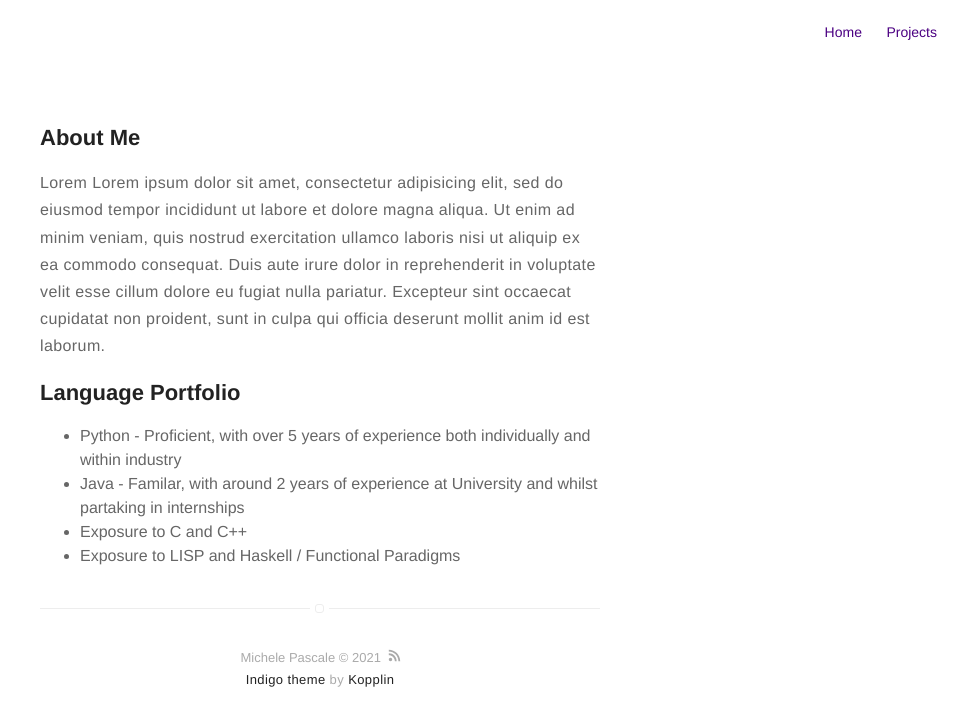
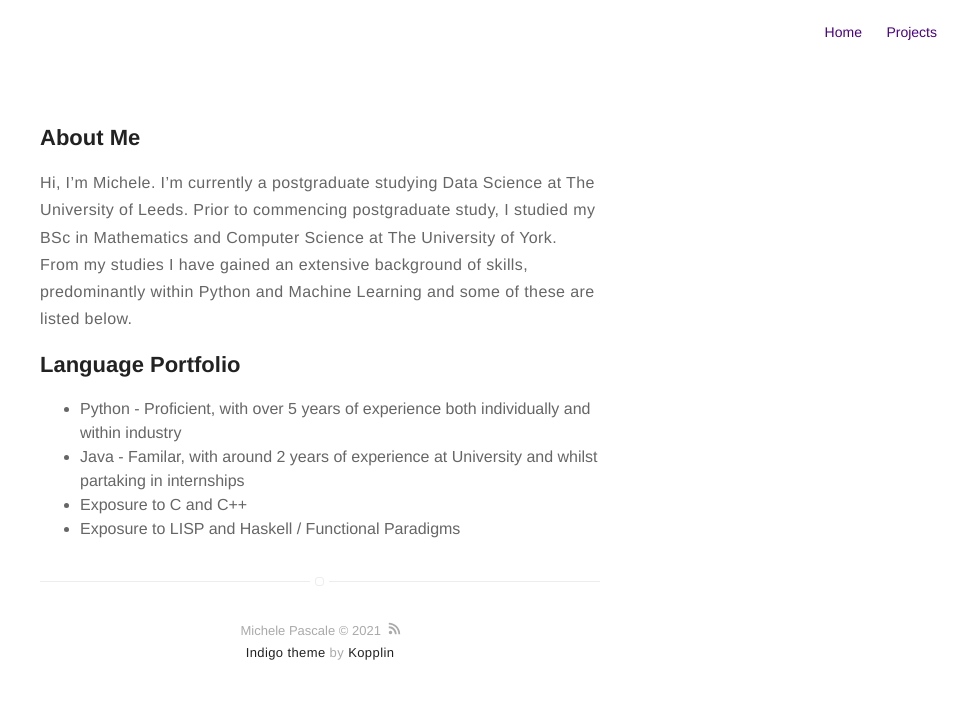
Before and after one commit to pascalemp/pascalemp.github.io, a Jekyll site: the page built from about.md, in a window 1280 px wide. Shown: the top 726 px of the page, without its empty margins (320-1280 px from the left). Built offline with Jekyll 4.4.1, drawn with Linux system fonts in a browser that asks for light colours.

Commit message:
Update about.md

```diff
--- a/about.md
+++ b/about.md
@@ -4,12 +4,7 @@ layout: page
 ---
 ## About Me
 
-Lorem Lorem ipsum dolor sit amet, consectetur adipisicing elit, sed do eiusmod
-tempor incididunt ut labore et dolore magna aliqua. Ut enim ad minim veniam,
-quis nostrud exercitation ullamco laboris nisi ut aliquip ex ea commodo
-consequat. Duis aute irure dolor in reprehenderit in voluptate velit esse
-cillum dolore eu fugiat nulla pariatur. Excepteur sint occaecat cupidatat non
-proident, sunt in culpa qui officia deserunt mollit anim id est laborum.
+Hi, I'm Michele. I'm currently a postgraduate studying Data Science at The University of Leeds. Prior to commencing postgraduate study, I studied my BSc in Mathematics and Computer Science at The University of York. From my studies I have gained an extensive background of skills, predominantly within Python and Machine Learning and some of these are listed below.
 
 <h2>Language Portfolio</h2>
 
```
